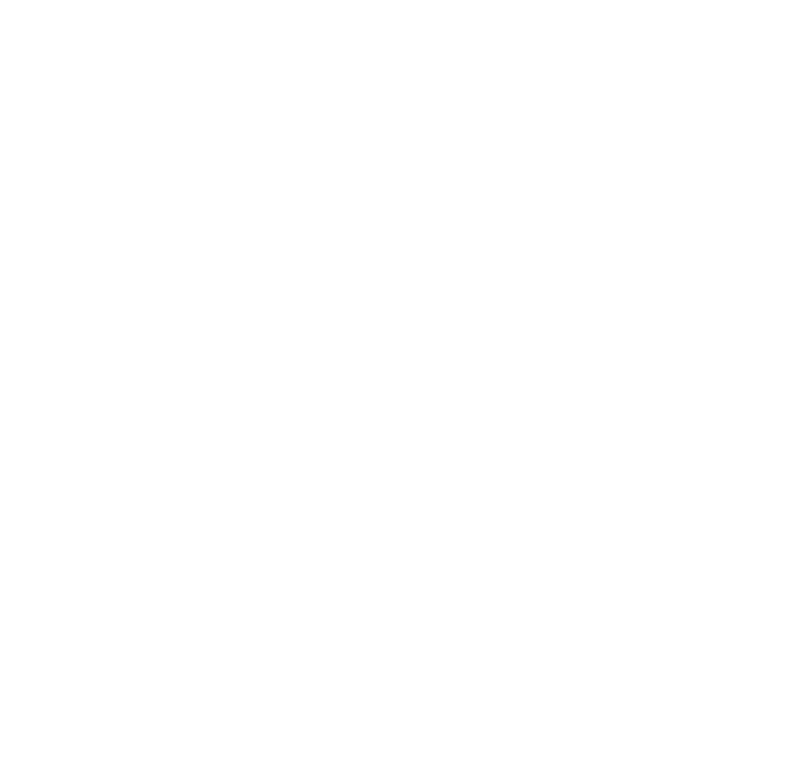
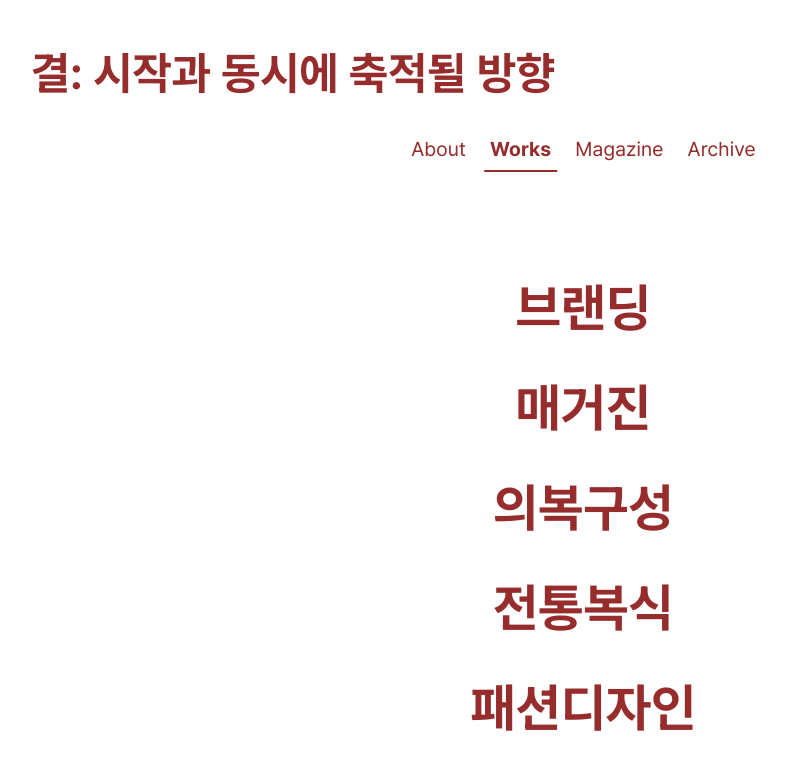
Before and after one commit to LeeJS9856/CNU-Clothing-Graduation-Show, a React (Vite) app in the folder cnu-clothing-graduation-show-2026/: page /works in a window 1280 px wide. Before the commit this address had no page. Shown: the top 782 px of the page, without its empty margins (49-835 px from the left). Built offline with nearby package versions, Linux system fonts and the light colour scheme.

Commit message:
feat:Works화면 구성

```diff
--- a/cnu-clothing-graduation-show-2026/src/App.tsx
+++ b/cnu-clothing-graduation-show-2026/src/App.tsx
@@ -2,6 +2,7 @@
 import Main from './pages/Main/Main';
 import AboutPage from './pages/About/AboutPage';
 import ArchivePage from './pages/Archive/ArchivePage';
+import WorksPage from './pages/Works/WorksPage';
 
 const App = () => {
     return (
@@ -10,6 +11,7 @@
                 <Route path="/" element={<Main />} />
                 <Route path="/about" element={<AboutPage />} /> {/* About 페이지 경로와 컴포넌트 연결 */}
                 <Route path="/archive" element={<ArchivePage />} /> {/* Archive 페이지 경로와 컴포넌트 연결 */}
+                <Route path="/works" element={<WorksPage />} /> {/* Works 페이지 경로와 컴포넌트 연결 */}
             </Routes>
         </Router>
     );
--- /dev/null
+++ b/cnu-clothing-graduation-show-2026/src/pages/Works/WorksPage.tsx
@@ -0,0 +1,69 @@
+import React from 'react';
+import styled, { css } from 'styled-components';
+import { responsiveStyle } from '@/styles/responsive';
+import Layout from '@/components/layout/Layout';
+import { COLORS } from '@/constants/colors';
+
+const CATEGORIES = [
+  '브랜딩',
+  '매거진',
+  '의복구성',
+  '전통복식',
+  '패션디자인',
+  '스마트 텍스타일',
+];
+
+const WorksPage = (): React.JSX.Element => {
+  return (
+    <Layout>
+      <Content>
+        <CategoryList>
+          {CATEGORIES.map((category) => (
+            <CategoryItem key={category}>
+              {category}
+            </CategoryItem>
+          ))}
+        </CategoryList>
+      </Content>
+    </Layout>
+  );
+};
+
+const Content = styled.div`
+  flex: 1;
+  width: 100%;
+  display: flex;
+  justify-content: center;
+  align-items: center;
+  padding: 80px 0;
+`;
+
+const CategoryList = styled.ul`
+  list-style: none;
+  display: flex;
+  flex-direction: column;
+  align-items: center;
+  ${responsiveStyle({
+    mobile: css`gap: 24px;`,
+    desktop: css`gap: 48px;`,
+  })}
+`;
+
+const CategoryItem = styled.li`
+  font-weight: 700;
+  color: ${COLORS.brand.primary};
+  cursor: pointer;
+  transition: opacity 0.2s;
+  line-height: 1;               /* 줄 높이 타이트하게 */
+
+  ${responsiveStyle({
+    mobile: css`font-size: 28px;`,
+    desktop: css`font-size: 52px;`,
+  })}
+
+  &:hover {
+    opacity: 0.6;
+  }
+`;
+
+export default WorksPage;
```
Also changed, not shown: 1 other file (tests, documents, lock files or other folders).
